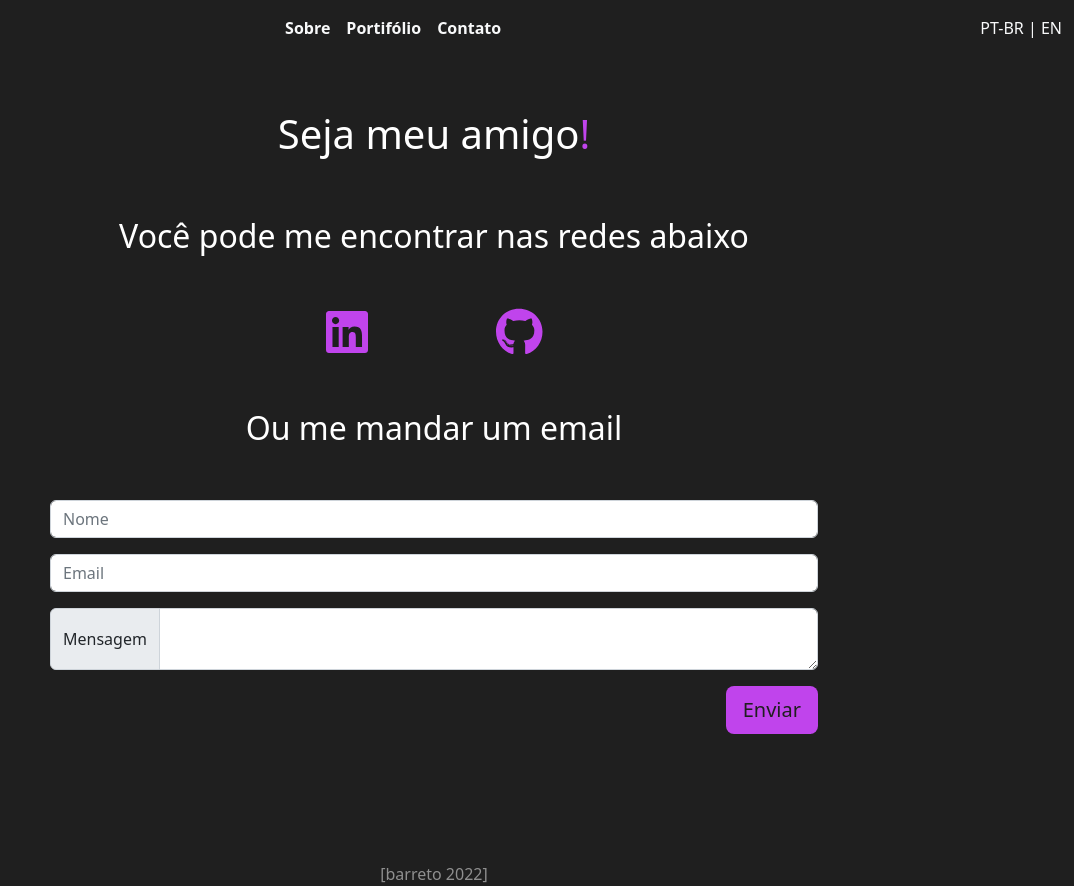
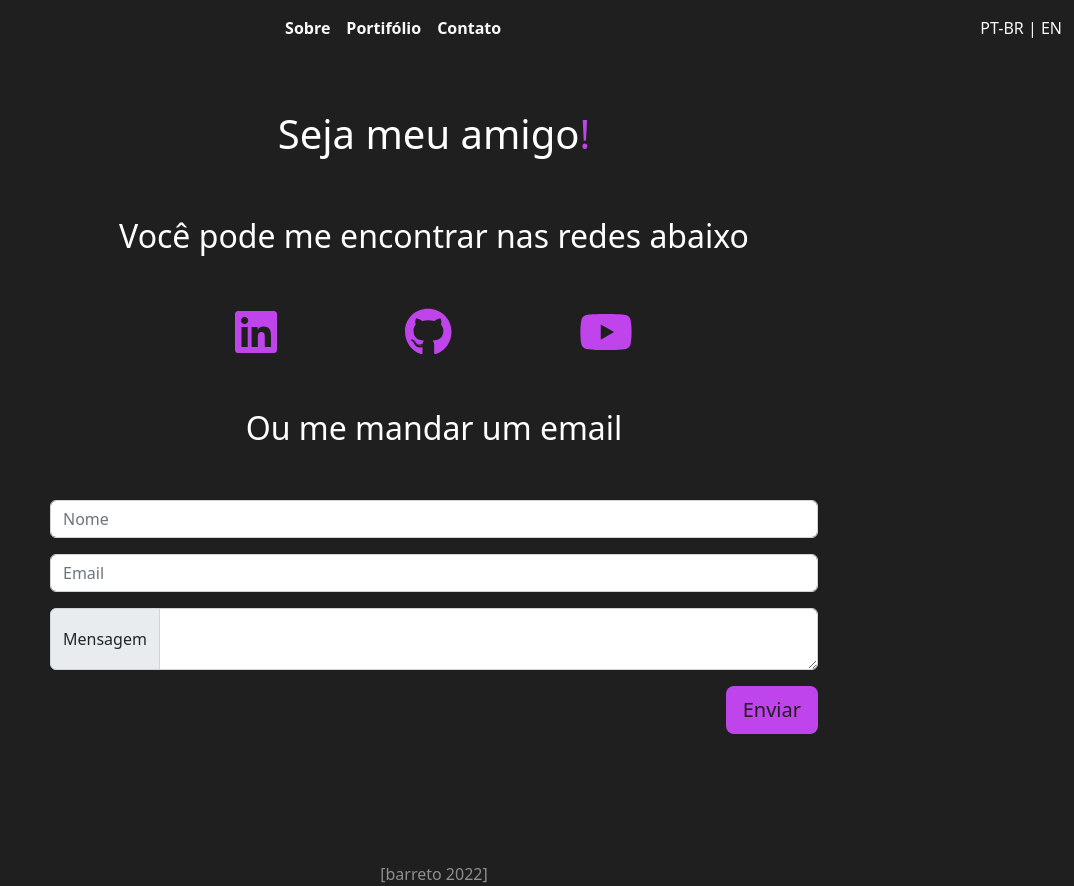
Before and after one commit to barreto0/devfolio, a Vue app: page /contact in a window 1280 px wide. Shown: the whole page, without its empty margins (206-1280 px from the left). Built offline with nearby package versions, Linux system fonts and the light colour scheme.

Commit message:
fix: typo and add youtube link

```diff
--- a/src/components/Contact/ContactPage.vue
+++ b/src/components/Contact/ContactPage.vue
@@ -24,6 +24,13 @@
         ><font-awesome-icon
           class="social-media-icon"
           icon="fa-brands fa-github"
+      /></a>
+      <a
+        href="https://www.youtube.com/channel/UCsz7OfWp3PhkooB2ht6lG0Q"
+        target="_blank"
+        ><font-awesome-icon
+          class="social-media-icon"
+          icon="fa-brands fa-youtube"
       /></a>
     </div>
     <p class="about-me text-center mt-5">
--- a/src/components/Landing/sections/NameSection.vue
+++ b/src/components/Landing/sections/NameSection.vue
@@ -23,10 +23,10 @@
         {{ $t('name_section.fullstack_developer')
         }}<span class="end-point">.</span>
       </p>
-      <p class="job-title text-center">
+      <!-- <p class="job-title text-center">
         {{ $t('name_section.mobile_developer')
         }}<span class="end-point">.</span>
-      </p>
+      </p> -->
     </div>
     <div class="container text-center" style="margin-top: -16.5vh">
       <div class="row">
--- a/src/locales/en.js
+++ b/src/locales/en.js
@@ -6,7 +6,7 @@ export const en = {
   },
   name_section: {
     computer_engineer: 'Computer Engineer',
-    fullstack_developer: 'Fullstack Developer',
+    fullstack_developer: 'Fullstack and Mobile Developer',
     mobile_developer: 'Mobile Developer',
     scroll_down: 'Scroll down to find out more about me',
   },
--- a/src/locales/pt-BR.js
+++ b/src/locales/pt-BR.js
@@ -6,13 +6,13 @@ export const pt_BR = {
   },
   name_section: {
     computer_engineer: 'Engenheiro da Computação',
-    fullstack_developer: 'Desenvolvedor Fullstack',
+    fullstack_developer: 'Desenvolvedor Fullstack e Mobile',
     mobile_developer: 'Desenvolvedor Mobile',
     scroll_down: 'Deslize para baixo para descobrir mais sobre mim',
   },
   about_section: {
     located_in: 'Localizado em',
-    fluent_in: 'e fluente em Inglês sou apaixonado pelo que faço',
+    fluent_in: 'e fluente em Inglês, sou apaixonado pelo que faço',
     with_expertise:
       'Com domínio dos espectros frontend, backend e mobile, construo qualquer sistema web e móvel a partir do nada',
   },
--- a/src/main.js
+++ b/src/main.js
@@ -19,6 +19,7 @@ import {
 import {
   faLinkedin,
   faGithub,
+  faYoutube,
 } from '@fortawesome/free-brands-svg-icons';
 library.add(
   faUserSecret,
@@ -28,7 +29,8 @@ library.add(
   faCode,
   faUserNinja,
   faLinkedin,
-  faGithub
+  faGithub,
+  faYoutube
 );
 
 import Toast from 'vue-toastification';
```
